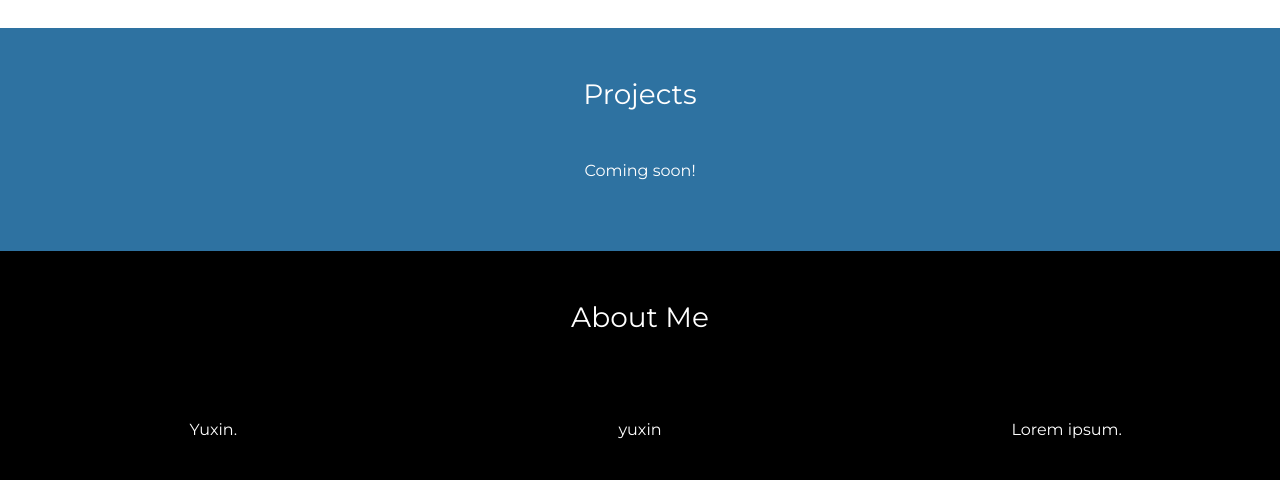
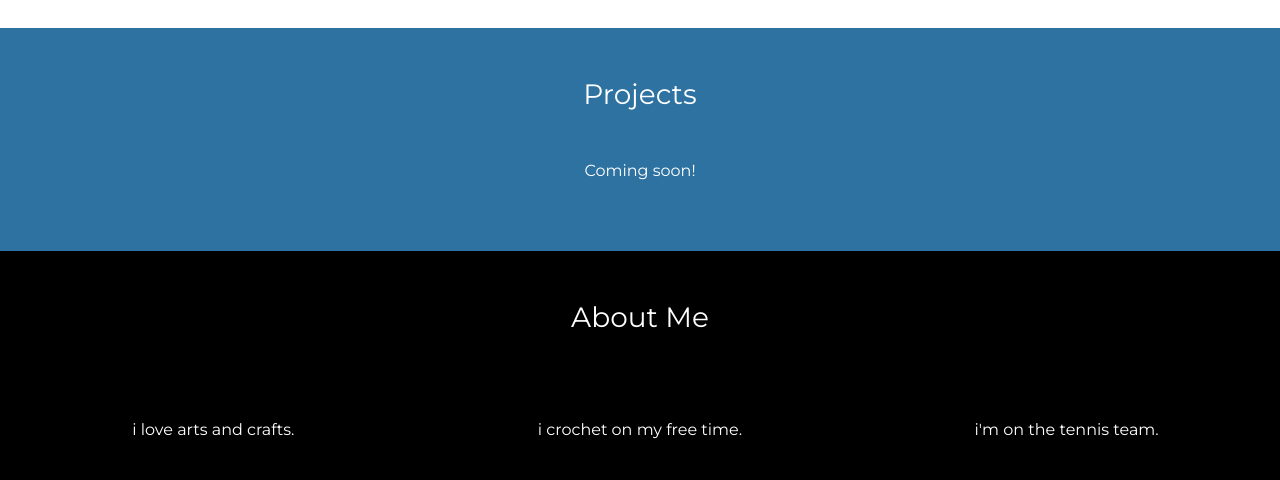
Before and after one commit to yuxiny3357/yuxiny3357.github.io, a plain HTML site: page index.html in a window 1280 px wide. Shown: the part 320-800 px from the top of the page. Drawn offline with nearby package versions, Linux system fonts and the light colour scheme.

Commit message:
Update index.html

```diff
--- a/index.html
+++ b/index.html
@@ -76,13 +76,13 @@
         <h3 class="margin">About Me</h3><br>
         <div class="row">
             <div class="col-sm-4">
-                <p>Yuxin.</p>
+                <p> i love arts and crafts.</p>
             </div>
             <div class="col-sm-4">
-                <p> yuxin </p>
+                <p> i crochet on my free time. </p>
             </div>
             <div class="col-sm-4">
-                <p>Lorem ipsum.</p>
+                <p> i'm on the tennis team.</p>
             </div>
         </div>
     </div>
```
